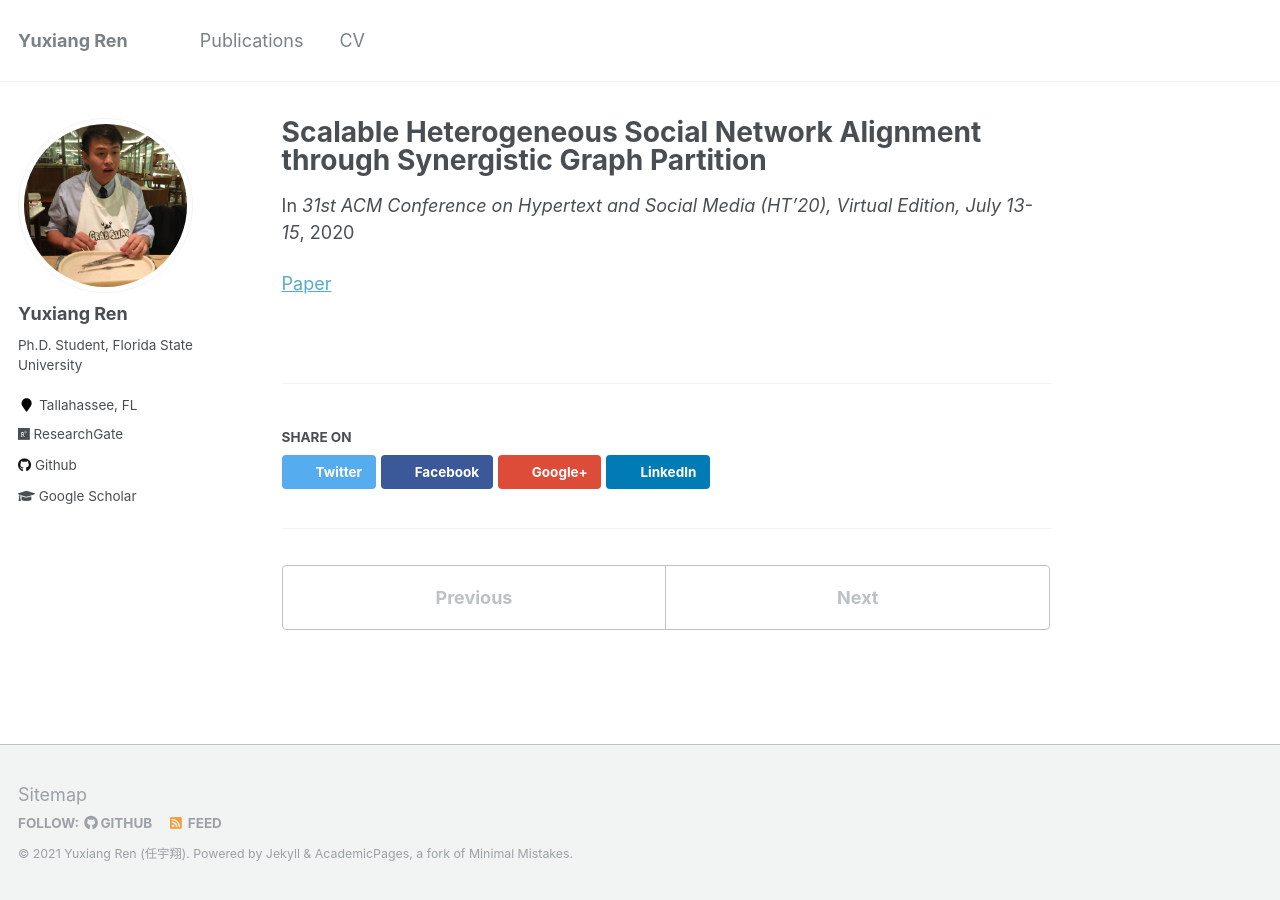
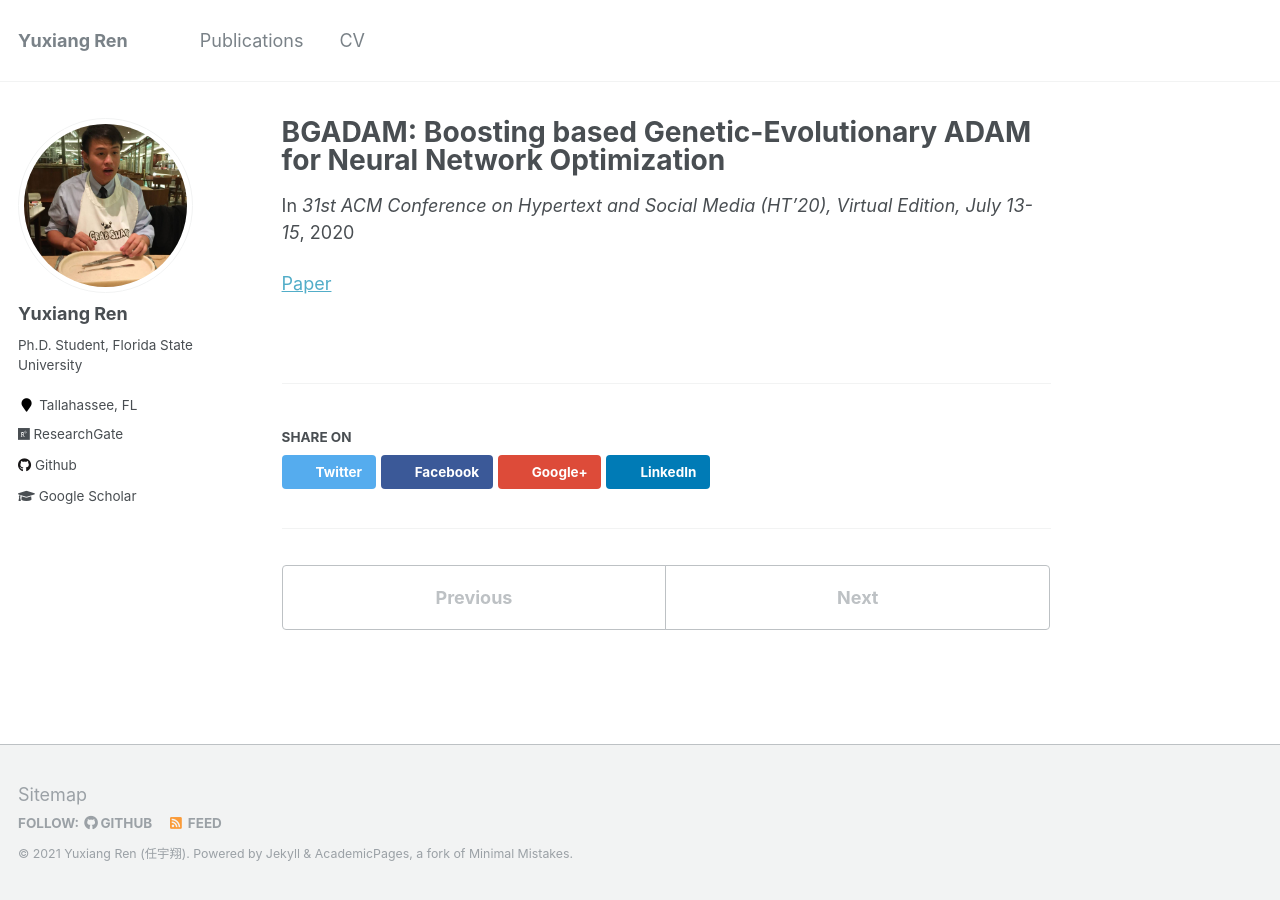
Before and after one commit to YuxiangRen/YuxiangRen.github.io, a Jekyll site: the page built from _publications/2021-ijcnn-bgadam.md, in a window 1280 px wide. Built offline with Jekyll 4.4.1, drawn with Linux system fonts in a browser that asks for light colours.

Commit message:
2020-04-10

```diff
--- a/_publications/2021-ijcnn-bgadam.md
+++ b/_publications/2021-ijcnn-bgadam.md
@@ -1,9 +1,9 @@
 ---
-title: "Scalable Heterogeneous Social Network Alignment through Synergistic Graph Partition"
+title: "BGADAM: Boosting based Genetic-Evolutionary ADAM for Neural Network Optimization"
 collection: publications
 permalink: /publication/2021-ijcnn-bgadam
-excerpt: 'Yuxiang Ren, Lin Meng, and Jiawei Zhang'
+excerpt: 'Jiyang Bai, Yuxiang Ren and Jiawei Zhang'
 date: 2020-06-01
 venue: '31st ACM Conference on Hypertext and Social Media (HT’20), Virtual Edition, July 13-15'
 ---
-[Paper](http://yuxiangren.github.io/files/Scala2020.pdf)
+[Paper](http://yuxiangren.github.io/files/bgadam2021.pdf)
```
